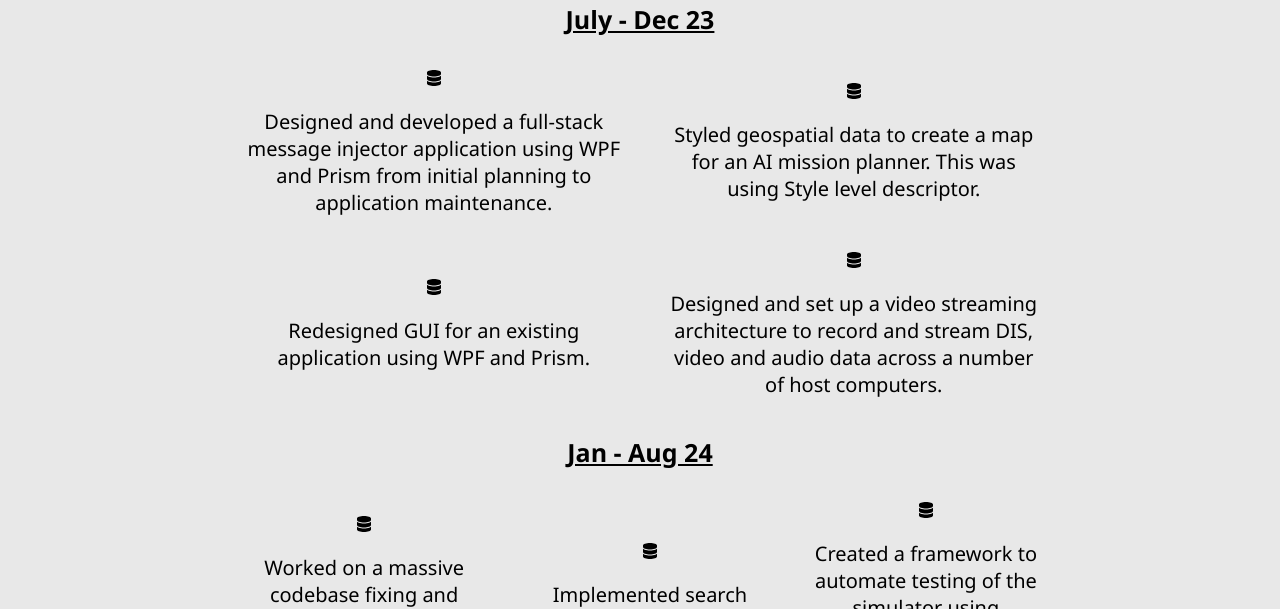
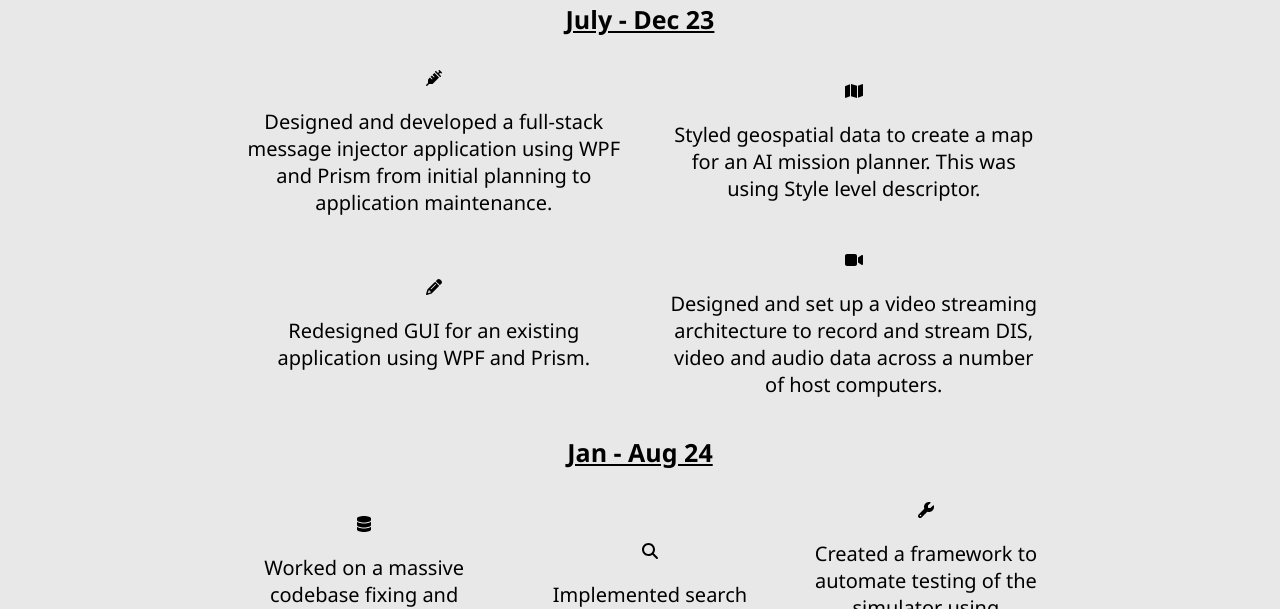
Before and after one commit to Jensooon/jenson-wintle.dev, an Angular app: page /experience in a window 1280 px wide. Shown: the part 341-950 px from the top of the page. Built offline with nearby package versions, Linux system fonts and the light colour scheme.

Commit message:
Added appropriate Icons.

```diff
--- a/src/app/experience/experience.component.html
+++ b/src/app/experience/experience.component.html
@@ -9,25 +9,25 @@
     <h4>July - Dec 23</h4>
     <div class="four-by-four">
       <div class="wrapper">
-        <fa-icon [icon]="faDatabase"></fa-icon>
+        <fa-icon [icon]="faSyringe"></fa-icon>
         <p>
           Designed and developed a full-stack message injector application using
           WPF and Prism from initial planning to application maintenance.
         </p>
       </div>
       <div class="wrapper">
-        <fa-icon [icon]="faDatabase"></fa-icon>
+        <fa-icon [icon]="faMap"></fa-icon>
         <p>
           Styled geospatial data to create a map for an AI mission planner. This
           was using Style level descriptor.
         </p>
       </div>
       <div class="wrapper">
-        <fa-icon [icon]="faDatabase"></fa-icon>
+        <fa-icon [icon]="faPencil"></fa-icon>
         <p>Redesigned GUI for an existing application using WPF and Prism.</p>
       </div>
       <div class="wrapper">
-        <fa-icon [icon]="faDatabase"></fa-icon>
+        <fa-icon [icon]="faVideo"></fa-icon>
         <p>
           Designed and set up a video streaming architecture to record and
           stream DIS, video and audio data across a number of host computers.
@@ -45,14 +45,14 @@
         </p>
       </div>
       <div class="wrapper">
-        <fa-icon [icon]="faDatabase"></fa-icon>
+        <fa-icon [icon]="faSearch"></fa-icon>
         <p>
           Implemented search functionality to be able to search for aircraft in
           the simulation.
         </p>
       </div>
       <div class="wrapper">
-        <fa-icon [icon]="faDatabase"></fa-icon>
+        <fa-icon [icon]="faWrench"></fa-icon>
         <p>
           Created a framework to automate testing of the simulator using
           AutoHotKey that would simulate common scenario’s occurring within the
@@ -63,7 +63,7 @@
   </section>
 
   <section appScrollReveal>
-    <h1 class="sub-title">What skills I gained?</h1>
+    <h3>Skills Gained:</h3>
     <p>Angular</p>
     <p>Azure AI-900 Certificate</p>
     <p>Full stack development in Delphi</p>
--- a/src/app/experience/experience.component.ts
+++ b/src/app/experience/experience.component.ts
@@ -3,7 +3,15 @@ import { ThemeServiceService } from '../theme-service.service';
 import { Subscription } from 'rxjs';
 import { ScrollRevealDirective } from '../scroll-reveal.directive';
 import { FontAwesomeModule } from '@fortawesome/angular-fontawesome';
-import { faSearch, faDatabase } from '@fortawesome/free-solid-svg-icons';
+import {
+  faSearch,
+  faDatabase,
+  faSyringe,
+  faMap,
+  faPencil,
+  faVideo,
+  faWrench,
+} from '@fortawesome/free-solid-svg-icons';
 @Component({
   selector: 'app-experience',
   standalone: true,
@@ -12,8 +20,15 @@ import { faSearch, faDatabase } from '@fortawesome/free-solid-svg-icons';
   styleUrl: './experience.component.css',
 })
 export class ExperienceComponent {
+  // Font Awesome Icons
   faSearch = faSearch;
   faDatabase = faDatabase;
+  faSyringe = faSyringe;
+  faMap = faMap;
+  faPencil = faPencil;
+  faVideo = faVideo;
+  faWrench = faWrench;
+
   isComponentBGDark: boolean = false;
   private themeSubscription?: Subscription;
 
```
